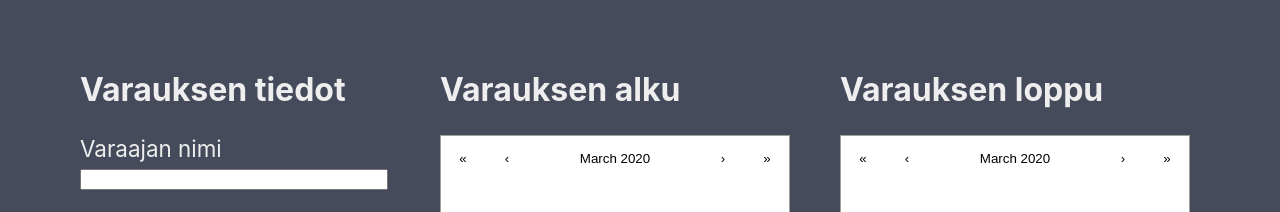
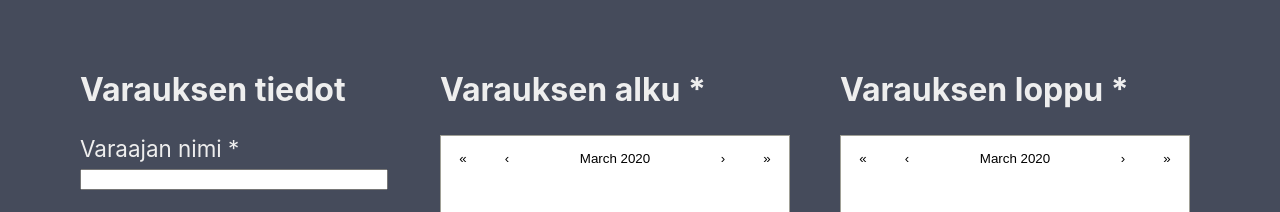
Before and after one commit to teekkari/hamppuvaraus, a React (Create React App) app in the folder frontend/: page / in a window 1280 px wide. Shown: the part 917-1129 px from the top of the page. Built offline with nearby package versions, Linux system fonts and the light colour scheme.

Commit message:
param testing for api

```diff
--- a/frontend/src/components/ReservationHandler.js
+++ b/frontend/src/components/ReservationHandler.js
@@ -22,6 +22,8 @@ class ReservationHandler extends React.Component {
 
     calendarCallback = (fieldName, value) => {
 
+        console.log(value);
+
         const dateString = value.toISOString().split("T")[0];
         this.setState({
             [fieldName] : dateString,
@@ -30,16 +32,22 @@ class ReservationHandler extends React.Component {
 
     sendReservation = () => {
 
-        const postUrl = window.location.href + 'hamppu/uusi';
+        const postUrl = 'http://localhost:5000/hamppu/uusi';
 
-        console.log(postUrl);
-
-        axios.post(postUrl, {
+        const params = {
             name: this.state.reserver,
             phone: this.state.phone,
             startDate: this.state.startDate,
             endDate: this.state.endDate
-        });
+        };
+
+        console.log(params);
+
+        /*
+        axios.post(postUrl, params)
+        .then( (res) => alert("Varaus lisätty onnistuneesti."))
+        .catch( (error) => alert("Varauksessa tuli ongelma. Tarkasta varauksen tiedot ja yritä uudelleen."));
+        */
     }
 
     render() {
@@ -49,7 +57,7 @@ class ReservationHandler extends React.Component {
             <div id="uusi-varaus-form">
                 <h2>Varauksen tiedot</h2>
                 <div>
-                    <label htmlFor="">Varaajan nimi</label><br/>
+                    <label htmlFor="">Varaajan nimi *</label><br/>
                     <input type="text" id="uusi-varaus-varaaja" name="uusi-varaus-varaaja" onChange={(event) => this.fieldCallback("reserver", event)}/>
                 </div>
                 <br/>
@@ -59,15 +67,15 @@ class ReservationHandler extends React.Component {
                     <input type="text" id="uusi-varaus-puh" name="uusi-varaus-puh" onChange={(event) => this.fieldCallback("phone", event)}/>
                 </div>
 
-                <button className="btn" onClick={ () => console.log(this.state)}>Lukitse varaus</button>
+                <button className="btn" onClick={this.sendReservation}>Lukitse varaus</button>
             </div>
             <div>
-                <h2>Varauksen alku</h2>
-                <Calendar onClickDay={(value) => this.calendarCallback("startDate", value)}/>
+                <h2>Varauksen alku *</h2>
+                <Calendar locale="UTC" onClickDay={(value) => this.calendarCallback("startDate", value)}/>
             </div>
             <div>
-                <h2>Varauksen loppu</h2>
-                <Calendar onClickDay={(value) => this.calendarCallback("endDate", value)}/>
+                <h2>Varauksen loppu *</h2>
+                <Calendar locale="UTC" onClickDay={(value) => this.calendarCallback("endDate", value)}/>
             </div>
         </div>);
     }
```
